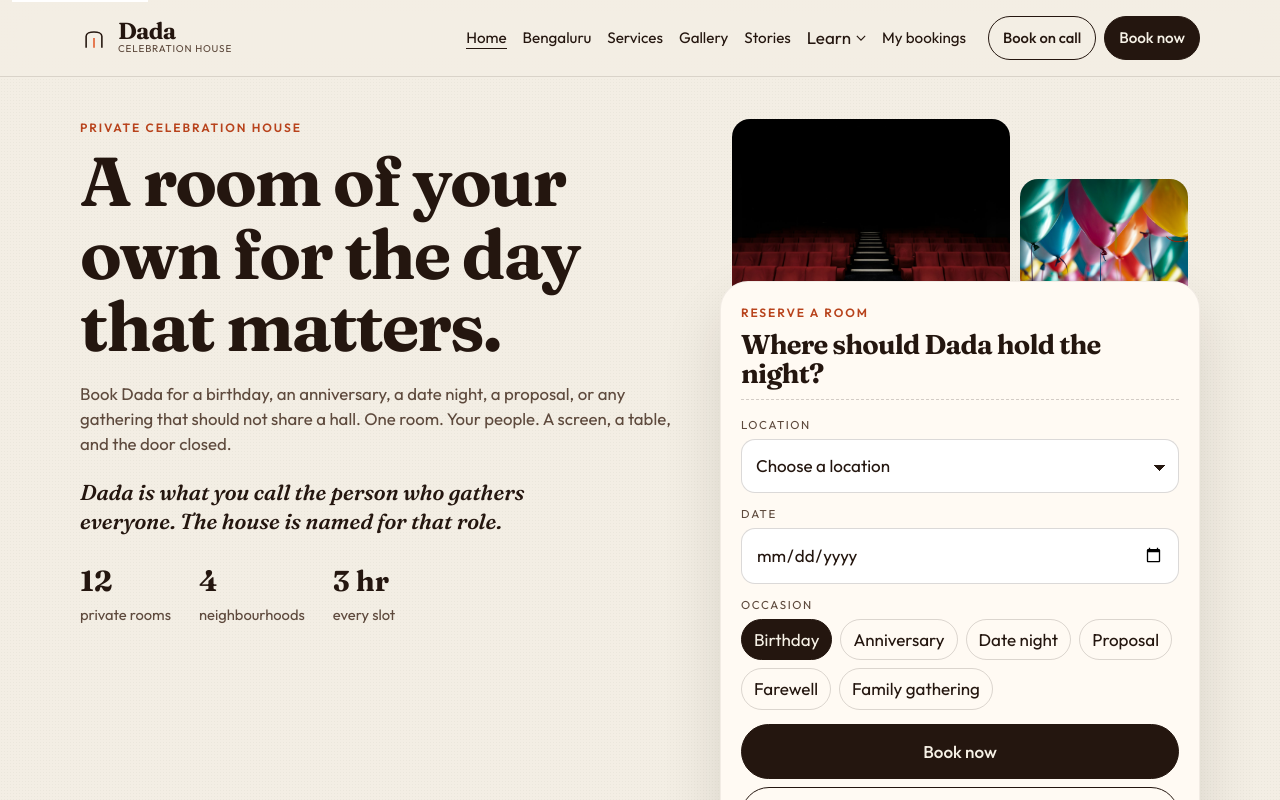
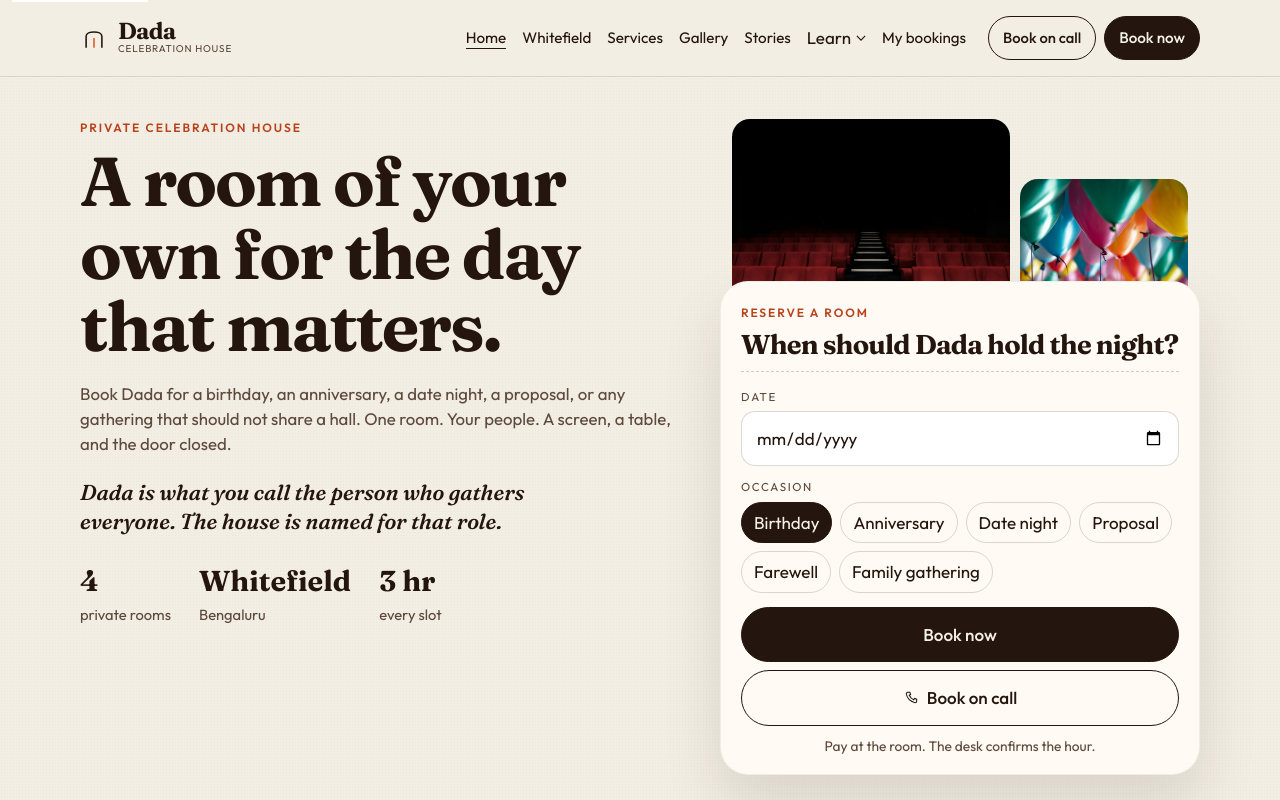
Before and after one commit to Manikantasaiv26/dada, a React (Vite) app: page / in a window 1280 px wide. Shown: the top 800 px of the page. Built offline with nearby package versions, Linux system fonts and the light colour scheme.

Commit message:
Keep Whitefield as the only Dada location.
The booking form and room list no longer offer Indiranagar, Koramangala, or Jayanagar.

Co-authored-by: Manikantasaiv26 <Manikantasaiv26@users.noreply.github.com>

```diff
--- a/index.html
+++ b/index.html
@@ -6,7 +6,7 @@
     <title>Dada — Private rooms for birthdays and gatherings</title>
     <meta
       name="description"
-      content="Dada is a private celebration house in Bengaluru. Book a room for a birthday, anniversary, date night, proposal, or family gathering."
+      content="Dada is a private celebration house in Whitefield, Bengaluru. Book a room for a birthday, anniversary, date night, proposal, or family gathering."
     />
     <meta name="theme-color" content="#f4efe4" />
     <link rel="icon" href="%BASE_URL%favicon.svg" type="image/svg+xml" />
--- a/src/components.jsx
+++ b/src/components.jsx
@@ -77,7 +77,7 @@ export function Header() {
           <NavLink to="/" end>
             Home
           </NavLink>
-          <NavLink to="/rooms?city=Bengaluru">Bengaluru</NavLink>
+          <NavLink to="/rooms?city=Bengaluru&location=Whitefield">Whitefield</NavLink>
           <NavLink to="/services">Services</NavLink>
           <NavLink to="/gallery">Gallery</NavLink>
           <NavLink to="/stories">Stories</NavLink>
@@ -139,7 +139,7 @@ export function Footer() {
           <h2>Visit</h2>
           <ul>
             <li>
-              <Link to="/rooms?city=Bengaluru">Bengaluru</Link>
+              <Link to="/rooms?city=Bengaluru&location=Whitefield">Whitefield</Link>
             </li>
           </ul>
         </div>
@@ -204,7 +204,7 @@ export function CallDialog() {
         <p className="eyebrow">House desk</p>
         <h2 id="call-title">Book on a call</h2>
         <p>
-          Tell the desk the Bengaluru neighbourhood and the hour. They will check the room and hold it while you decide.
+          Tell the desk the Whitefield room and the hour. They will check it and hold it while you decide.
         </p>
         <a className="phone" href={`tel:${PHONE_TEL}`}>
           {PHONE_DISPLAY}
@@ -230,9 +230,10 @@ export function Fields({ city, location, date, occasion, errors = {}, onChange,
   }
 
   const singleCity = cities.length === 1;
+  const singleArea = areas.length === 1;
 
   return (
-    <div className={layout === "bar" ? `fields fields-bar${singleCity ? " no-city" : ""}` : "fields"}>
+    <div className={layout === "bar" ? `fields fields-bar${singleCity ? " no-city" : ""}${singleArea ? " no-area" : ""}` : "fields"}>
       {layout === "ticket" && !singleCity && (
         <div className="city-line" role="group" aria-label="Cities">
           {cities.map((item) => (
@@ -264,6 +265,7 @@ export function Fields({ city, location, date, occasion, errors = {}, onChange,
         </label>
       )}
 
+      {!singleArea && (
         <label className="field" htmlFor={areaId}>
           <span>Location</span>
           <select
@@ -282,6 +284,7 @@ export function Fields({ city, location, date, occasion, errors = {}, onChange,
           </select>
           {errors.location && <em className="field-error">{errors.location}</em>}
         </label>
+      )}
 
       <label className="field" htmlFor={dateId}>
         <span>Date</span>
--- a/src/data.js
+++ b/src/data.js
@@ -15,7 +15,7 @@ export const occasions = [
 ];
 
 export const cities = [
-  { name: "Bengaluru", areas: ["Whitefield", "Indiranagar", "Koramangala", "Jayanagar"] },
+  { name: "Bengaluru", areas: ["Whitefield"] },
 ];
 
 export const addons = [
@@ -94,12 +94,9 @@ function hash(value) {
 }
 
 export const rooms = [];
-let cursor = 0;
 cities.forEach((city) => {
   city.areas.forEach((area) => {
-    const picked = [0, 1, 2].map((offset) => kinds[(cursor + offset) % kinds.length]);
-    cursor += 1;
-    picked.forEach((kind) => {
+    kinds.forEach((kind) => {
       rooms.push({
         ...kind,
         id: `${kind.key}-${slugify(city.name)}-${slugify(area)}`,
@@ -214,7 +211,7 @@ export const services = [
   },
   {
     title: "A desk that can hold the hour",
-    text: "If you would rather talk it through, call the house desk. They can check a neighbourhood and keep a slot while you decide.",
+    text: "If you would rather talk it through, call the house desk. They can check a Whitefield room and keep a slot while you decide.",
     image: photo("salon.jpg"),
     alt: "A private table set for a small group",
   },
@@ -255,13 +252,13 @@ export const stories = [
   {
     slug: "the-second-song",
     title: "An anniversary with the second song",
-    place: "Emerald Table · Indiranagar",
+    place: "Emerald Table · Whitefield",
     occasion: "Anniversary",
     image: photo("salon.jpg"),
     alt: "A dining table dressed in green and gold",
     excerpt: "They asked for the lights one step above dark, and for no one to open the door during the toast.",
     paragraphs: [
-      "Eight years is an awkward number for a party and a good number for a table. Emerald Table in Indiranagar seats eight, which meant the couple and the six people who had been there the first time.",
+      "Eight years is an awkward number for a party and a good number for a table. Emerald Table in Whitefield seats eight, which meant the couple and the six people who had been there the first time.",
       "The screen faced the table. They did not play a film. They played one song at the start and, much later, a second one. In between there was food, a short speech that forgot its ending, and the relief of not splitting a bill with a neighbouring birthday.",
       "Dada’s anniversary rooms are built for that middle stretch: long enough to talk, private enough that a speech can fail and still be fine.",
     ],
@@ -269,14 +266,14 @@ export const stories = [
   {
     slug: "the-screen-said-yes",
     title: "The screen said it before he did",
-    place: "Red Screen · Jayanagar",
+    place: "Red Screen · Whitefield",
     occasion: "Proposal",
     image: photo("screen.jpg"),
     alt: "Empty red cinema seats in a dark room",
     excerpt: "A three-hour slot, two people, and a line written on the opening frame.",
     paragraphs: [
       "He did not want a crowd, a violin, or a restaurant that already knew. He wanted a dark room and a sentence she would read before either of them spoke.",
-      "Red Screen in Jayanagar is the quietest of the house rooms: short rows, a large screen, a door that closes properly. The line was on the first frame. The rest of the slot was a film she had picked months ago, which he had pretended not to remember.",
+      "Red Screen in Whitefield is the quietest of the house rooms: short rows, a large screen, a door that closes properly. The line was on the first frame. The rest of the slot was a film she had picked months ago, which he had pretended not to remember.",
       "Proposals at Dada stay small on purpose. The room holds the moment. It does not perform it back to a dining room.",
     ],
   },
@@ -285,8 +282,8 @@ export const stories = [
 export const steps = [
   {
     n: "01",
-    title: "Pick the neighbourhood",
-    text: "Choose a Bengaluru neighbourhood that is easy for your people. Each one keeps its own rooms.",
+    title: "The rooms are in Whitefield",
+    text: "Dada keeps its private rooms in Whitefield, Bengaluru. Pick the one that fits the night.",
   },
   {
     n: "02",
--- a/src/pages/Home.jsx
+++ b/src/pages/Home.jsx
@@ -21,8 +21,11 @@ export default function Home() {
   const saved = readSearch();
   const houseCity = cities[0].name;
   const savedCity = cities.some((item) => item.name === saved.city) ? saved.city : houseCity;
+  const savedAreas = areasFor(savedCity);
   const [city, setCity] = useState(savedCity);
-  const [location, setLocation] = useState(areasFor(savedCity).includes(saved.location) ? saved.location : "");
+  const [location, setLocation] = useState(
+    savedAreas.includes(saved.location) ? saved.location : savedAreas.length === 1 ? savedAreas[0] : "",
+  );
   const [date, setDate] = useState(saved.date || "");
   const [occasion, setOccasion] = useState(saved.occasion || "Birthday");
   const [errors, setErrors] = useState({});
@@ -77,8 +80,8 @@ export default function Home() {
               <dd>private rooms</dd>
             </div>
             <div>
-              <dt>{cities[0].areas.length}</dt>
-              <dd>neighbourhoods</dd>
+              <dt>{cities[0].areas[0]}</dt>
+              <dd>Bengaluru</dd>
             </div>
             <div>
               <dt>3 hr</dt>
@@ -95,7 +98,7 @@ export default function Home() {
           <form className="ticket" onSubmit={submit} noValidate>
             <div className="ticket-top">
               <p className="eyebrow">Reserve a room</p>
-              <h2>Where should Dada hold the night?</h2>
+              <h2>When should Dada hold the night?</h2>
             </div>
             <Fields city={city} location={location} date={date} occasion={occasion} errors={errors} onChange={onChange} />
             <button className="btn" type="submit">
@@ -115,8 +118,8 @@ export default function Home() {
             <p className="eyebrow">The house rooms</p>
             <h2>Four ways the room can feel.</h2>
           </div>
-          <Link className="text-link" to="/rooms?city=Bengaluru">
-            Browse Bengaluru
+          <Link className="text-link" to="/rooms?city=Bengaluru&location=Whitefield">
+            Browse Whitefield
           </Link>
         </div>
         <div className="room-grid two">
@@ -204,18 +207,12 @@ export default function Home() {
       <section className="section wrap">
         <div className="section-head">
           <div>
-            <p className="eyebrow">Bengaluru</p>
-            <h2>Four neighbourhoods. The room stays private in each.</h2>
+            <p className="eyebrow">Whitefield</p>
+            <h2>Every room is in Whitefield.</h2>
           </div>
-        </div>
-        <div className="city-grid">
-          {cities[0].areas.map((area, index) => (
-            <Link key={area} to={`/rooms?city=${encodeURIComponent(cities[0].name)}&location=${encodeURIComponent(area)}`}>
-              <span>0{index + 1}</span>
-              <strong>{area}</strong>
-              <em>Bengaluru</em>
-            </Link>
-          ))}
+          <Link className="text-link" to="/rooms?city=Bengaluru&location=Whitefield">
+            See the rooms
+          </Link>
         </div>
       </section>
 
--- a/src/pages/Rooms.jsx
+++ b/src/pages/Rooms.jsx
@@ -6,8 +6,9 @@ export default function Rooms() {
   const [params, setParams] = useSearchParams();
   const requestedCity = params.get("city") || "";
   const city = cities.some((item) => item.name === requestedCity) ? requestedCity : cities[0].name;
+  const areas = areasFor(city);
   const requestedLocation = params.get("location") || "";
-  const location = areasFor(city).includes(requestedLocation) ? requestedLocation : "";
+  const location = areas.includes(requestedLocation) ? requestedLocation : areas.length === 1 ? areas[0] : "";
   const date = params.get("date") || "";
   const occasion = params.get("occasion") || "";
 
@@ -47,8 +48,8 @@ export default function Rooms() {
     return `/rooms?${next}`;
   }
 
-  let heading = `Private rooms in ${city}`;
-  let note = "Pick a neighbourhood to see what is open.";
+  let heading = `Private rooms in ${location || city}`;
+  let note = location ? "The house rooms are in Whitefield." : "Pick a neighbourhood to see what is open.";
   if (location) {
     heading = `${list.length} private ${list.length === 1 ? "room" : "rooms"} in ${location}`;
     note = `${city}${date ? ` · ${formatDate(date)}` : ""}${occasion ? ` · rooms for a ${occasion.toLowerCase()} are listed first` : ""}`;
--- a/src/styles.css
+++ b/src/styles.css
@@ -403,6 +403,7 @@ img[src$="screen.jpg"] { object-position: center 88%; }
 }
 .fields-bar { grid-template-columns: 1.15fr 1.15fr 0.9fr 1fr; margin: 0; }
 .fields-bar.no-city { grid-template-columns: 1.2fr 0.9fr 1.1fr; }
+.fields-bar.no-city.no-area { grid-template-columns: 0.9fr 1.1fr; }
 .date-flag {
   font-family: var(--serif);
   font-size: 1.3rem;
```
Also changed, not shown: 1 other file (tests, documents, lock files or other folders). Lines whose indentation alone changed are shown as unchanged.
